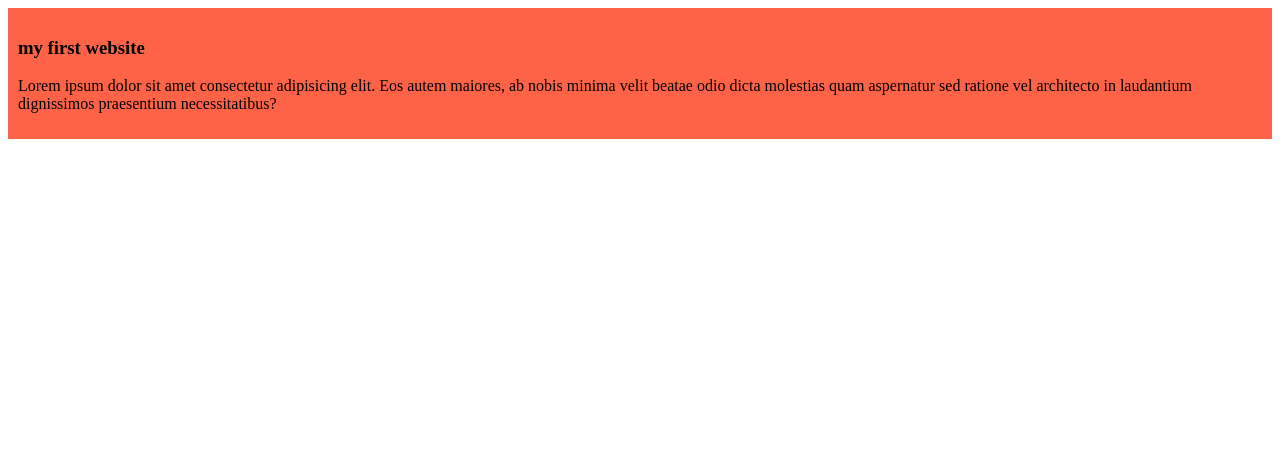
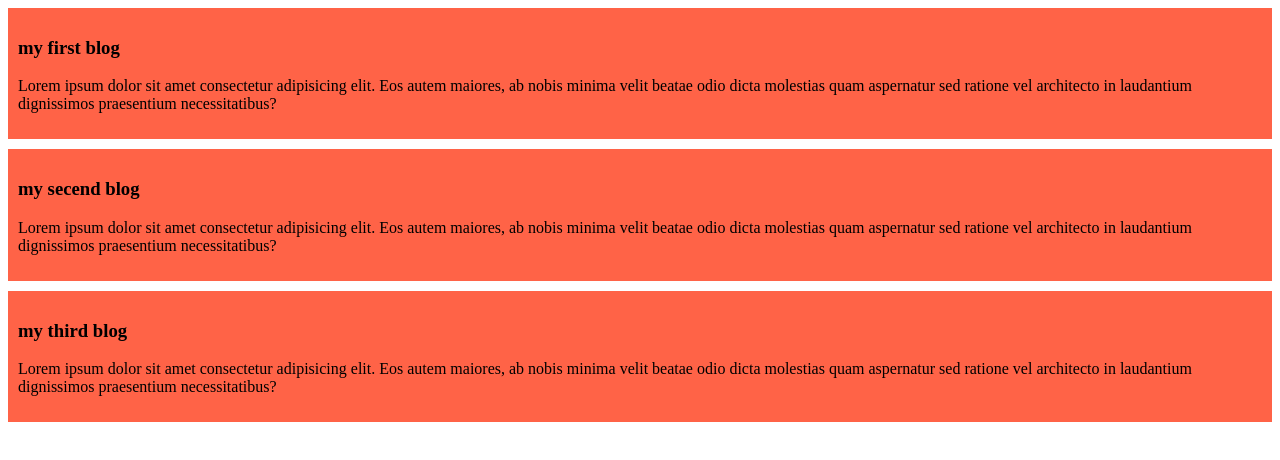
Before and after one commit to Siam11-arch/my-hard-website, a plain HTML site: page index.html in a window 1280 px wide. Drawn offline with Linux system fonts and the light colour scheme.

Commit message:
added the secend and the third blog

```diff
--- a/index.html
+++ b/index.html
@@ -8,7 +8,15 @@
 </head>
 <body>
     <div>
-        <h3>my first website</h3>
+        <h3>my first blog</h3>
+        <p>Lorem ipsum dolor sit amet consectetur adipisicing elit. Eos autem maiores, ab nobis minima velit beatae odio dicta molestias quam aspernatur sed ratione vel architecto in laudantium dignissimos praesentium necessitatibus?</p>
+    </div>
+    <div>
+        <h3>my secend blog</h3>
+        <p>Lorem ipsum dolor sit amet consectetur adipisicing elit. Eos autem maiores, ab nobis minima velit beatae odio dicta molestias quam aspernatur sed ratione vel architecto in laudantium dignissimos praesentium necessitatibus?</p>
+    </div>
+    <div>
+        <h3>my third blog</h3>
         <p>Lorem ipsum dolor sit amet consectetur adipisicing elit. Eos autem maiores, ab nobis minima velit beatae odio dicta molestias quam aspernatur sed ratione vel architecto in laudantium dignissimos praesentium necessitatibus?</p>
     </div>
 </body>
--- a/styles/blog.css
+++ b/styles/blog.css
@@ -1,4 +1,5 @@
 div{
     background-color: tomato;
     padding: 10px;
+    margin-bottom: 10px;
 }
```
